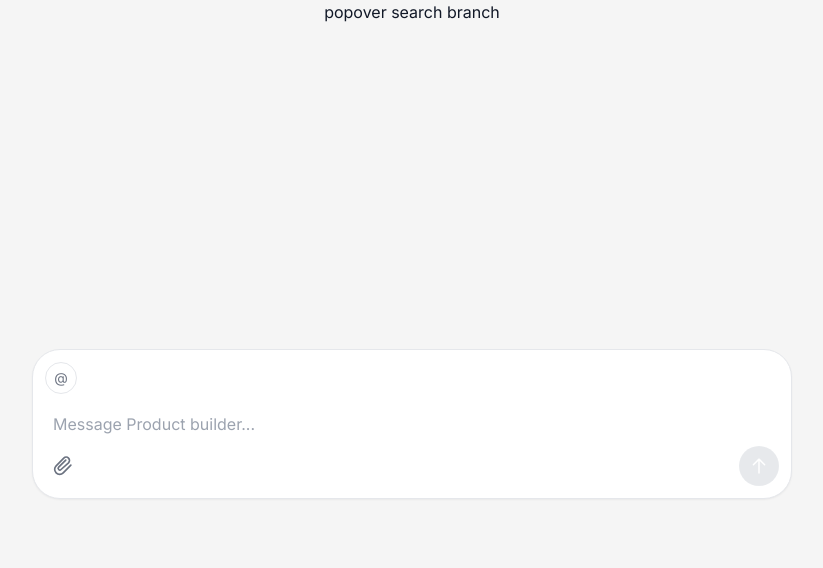
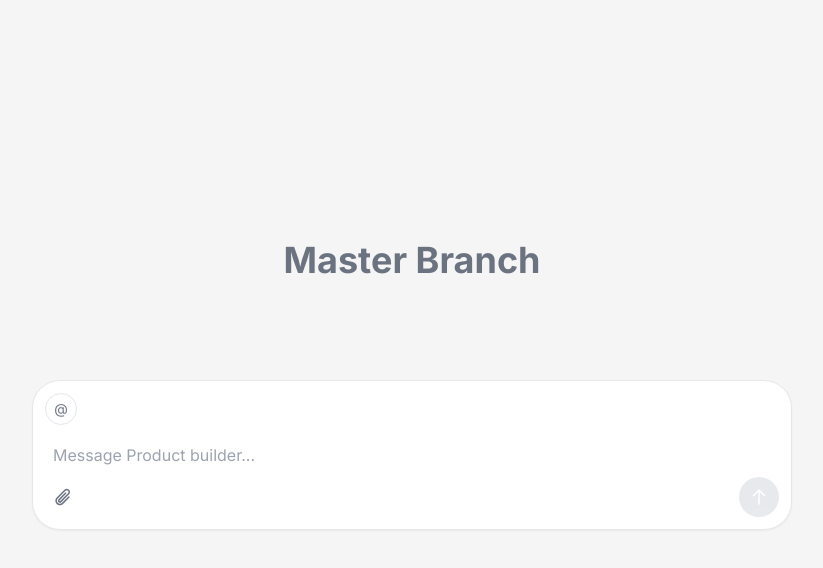
Before and after one commit to powlist/powlist, a React (Vite) app: page / in a window 1280 px wide. Shown: the top 568 px of the page, without its empty margins (228-1051 px from the left). Built offline with nearby package versions, Linux system fonts and the light colour scheme.

Commit message:
Update UI components and styling

```diff
--- a/index.html
+++ b/index.html
@@ -9,7 +9,7 @@
     <link href="https://fonts.googleapis.com/css2?family=Inter:wght@100..900&display=swap" rel="stylesheet">
   </head>
   <body>
-    <h1>popover search branch</h1>
+    <h1 class="text-4xl text-gray-500 font-bold pt-60 pb-10">Master Branch</h1>
     <div id="root"></div>
     <script type="module" src="/src/main.jsx"></script>
   </body>
--- a/src/components/ActionButtons.jsx
+++ b/src/components/ActionButtons.jsx
@@ -1,5 +1,6 @@
 import React from 'react'
 import Button from './Button'
+import Icon from './Icon'
 
 const ActionButtons = ({
   hasContent,
@@ -8,23 +9,8 @@ const ActionButtons = ({
   onSend,
   className = ''
 }) => {
-  const attachmentIcon = (
-    <svg width="20" height="20" viewBox="0 0 24 24" fill="none" className="text-gray-500">
-      <path
-        d="M21.44 11.05l-9.19 9.19a6 6 0 0 1-8.49-8.49l9.19-9.19a4 4 0 0 1 5.66 5.66L9.64 16.2a2 2 0 0 1-2.83-2.83l8.49-8.49"
-        stroke="currentColor"
-        strokeWidth="2"
-        strokeLinecap="round"
-        strokeLinejoin="round"
-      />
-    </svg>
-  )
-
-  const sendIcon = (
-    <svg width="20" height="20" viewBox="0 0 20 20" fill="none" xmlns="http://www.w3.org/2000/svg">
-      <path fillRule="evenodd" clipRule="evenodd" d="M9.46967 2.59467C9.76256 2.30178 10.2374 2.30178 10.5303 2.59467L16.1553 8.21967C16.4482 8.51256 16.4482 8.98744 16.1553 9.28033C15.8624 9.57322 15.3876 9.57322 15.0947 9.28033L10.75 4.93566V16.875C10.75 17.2892 10.4142 17.625 10 17.625C9.58579 17.625 9.25 17.2892 9.25 16.875V4.93566L4.90533 9.28033C4.61244 9.57322 4.13756 9.57322 3.84467 9.28033C3.55178 8.98744 3.55178 8.51256 3.84467 8.21967L9.46967 2.59467Z" fill="white"/>
-    </svg>
-  )
+  const attachmentIcon = <Icon name="IconPaperclip" className="w-5 h-5" color="#6B7280" />
+  const sendIcon = <Icon name="IconArrowUp" className="w-5 h-5" color="white" />
 
   return (
     <div className={`flex items-center justify-between ${className}`}>
--- a/src/components/ContextPopover.jsx
+++ b/src/components/ContextPopover.jsx
@@ -1,5 +1,6 @@
 import React, { useRef, useEffect, useState } from 'react'
 import { getContextCategory, contextDatabase } from '../data/contextDatabase'
+import Icon from './Icon'
 
 const ContextPopover = ({
   isOpen,
@@ -169,14 +170,9 @@ const ContextPopover = ({
       {/* Search input */}
       <div className="p-2 border-gray-100" onClick={(e) => e.stopPropagation()}>
         <div className="relative">
-          <svg
-            className="absolute left-3 top-1/2 transform -translate-y-1/2 w-4 h-4 text-gray-500 pointer-events-none"
-            fill="none"
-            stroke="currentColor"
-            viewBox="0 0 24 24"
-          >
-            <path strokeLinecap="round" strokeLinejoin="round" strokeWidth="2" d="M21 21l-6-6m2-5a7 7 0 11-14 0 7 7 0 0114 0z" />
-          </svg>
+          <div className="absolute left-3 top-1/2 transform -translate-y-1/2 pointer-events-none">
+            <Icon name="IconMagnifyingGlass" className="w-4 h-4" color="#6B7280" />
+          </div>
           <input
             type="text"
             placeholder="Search"
@@ -194,11 +190,9 @@ const ContextPopover = ({
                 e.stopPropagation()
                 onSearchChange({ target: { value: '' } })
               }}
-              className="absolute right-3 top-1/2 transform -translate-y-1/2 w-4 h-4 text-gray-400 hover:text-gray-600 transition-colors z-20"
+              className="absolute right-3 top-1/2 transform -translate-y-1/2 text-gray-400 hover:text-gray-600 transition-colors z-20"
             >
-              <svg width="16" height="16" viewBox="0 0 24 24" fill="none" stroke="currentColor" strokeWidth="2">
-                <path d="M18 6L6 18M6 6l12 12" strokeLinecap="round" strokeLinejoin="round"/>
-              </svg>
+              <Icon name="IconX" className="w-4 h-4" color="currentColor" />
             </button>
           )}
         </div>
@@ -278,21 +272,15 @@ const ContextPopover = ({
                   >
                     <div className="flex items-center gap-2">
                       {/* Category Icon */}
-                      <div className="w-5 h-5 flex items-center justify-center">
-                        <img
-                          src={`/icons/${category.icon}.svg`}
-                          alt={category.name}
-                          width="20"
-                          height="20"
-                          className="opacity-50"
-                        />
-                      </div>
+                      <Icon
+                        name={category.icon}
+                        className="w-5 h-5 opacity-50"
+                        color="#6B7280"
+                      />
                       <span className="text-sm font-medium">{category.name}</span>
                     </div>
                     {/* Chevron */}
-                    <svg width="16" height="16" viewBox="0 0 24 24" fill="none" className="text-gray-400">
-                      <path d="M9 18l6-6-6-6" stroke="currentColor" strokeWidth="2" strokeLinecap="round" strokeLinejoin="round"/>
-                    </svg>
+                    <Icon name="IconCaretRight" className="w-4 h-4" color="#9CA3AF" />
                   </div>
                 </div>
               ))
--- /dev/null
+++ b/src/components/Icon.jsx
@@ -0,0 +1,60 @@
+import React, { useEffect, useState } from 'react'
+
+/**
+ * Icon Component - Loads SVG icons from the /icons/ folder
+ *
+ * @param {string} name - Icon filename without .svg extension (e.g., "IconPlus", "banner", "code")
+ * @param {string} className - Tailwind classes for sizing and positioning
+ * @param {string} color - Color for the icon (supports any CSS color value)
+ * @param {object} style - Additional inline styles
+ */
+const Icon = ({ name, className = "w-4 h-4", color = "currentColor", style = {} }) => {
+  const [svgContent, setSvgContent] = useState(null)
+
+  useEffect(() => {
+    const loadSvg = async () => {
+      try {
+        const response = await fetch(`/icons/${name}.svg`)
+        const svgText = await response.text()
+        setSvgContent(svgText)
+      } catch (error) {
+        console.warn(`Failed to load icon: ${name}`)
+        setSvgContent(null)
+      }
+    }
+
+    if (name) {
+      loadSvg()
+    }
+  }, [name])
+
+  // If no SVG content loaded, show a simple fallback icon
+  if (!svgContent) {
+    return (
+      <div className={className} style={{ color, ...style }}>
+        <svg width="16" height="16" viewBox="0 0 20 20" fill="none" xmlns="http://www.w3.org/2000/svg">
+          <path fillRule="evenodd" clipRule="evenodd" d="M10 1.75C5.44365 1.75 1.75 5.44365 1.75 10C1.75 14.5563 5.44365 18.25 10 18.25C14.5563 18.25 18.25 14.5563 18.25 10C18.25 5.44365 14.5563 1.75 10 1.75ZM3.25 10C3.25 6.27208 6.27208 3.25 10 3.25C13.7279 3.25 16.75 6.27208 16.75 10C16.75 13.7279 13.7279 16.75 10 16.75C6.27208 16.75 3.25 13.7279 3.25 10Z" fill="currentColor"/>
+        </svg>
+      </div>
+    )
+  }
+
+  // Replace fill colors and add size constraints to the SVG
+  let coloredSvg = svgContent.replace(/fill="#[^"]*"/g, `fill="${color}"`)
+
+  // Add width and height attributes to ensure proper sizing
+  coloredSvg = coloredSvg.replace(
+    /<svg([^>]*)>/,
+    '<svg$1 width="100%" height="100%" style="width: 100%; height: 100%;">'
+  )
+
+  return (
+    <div
+      className={className}
+      style={{ display: 'flex', alignItems: 'center', justifyContent: 'center', ...style }}
+      dangerouslySetInnerHTML={{ __html: coloredSvg }}
+    />
+  )
+}
+
+export default Icon
--- a/src/components/Pill.jsx
+++ b/src/components/Pill.jsx
@@ -1,55 +1,6 @@
 import React, { useRef, useEffect, useState } from 'react'
 import Tooltip from './Tooltip'
-
-// Icon component to handle SVG icons
-const Icon = ({ name, className = "w-4 h-4", color = "currentColor" }) => {
-  const [svgContent, setSvgContent] = useState(null)
-
-  useEffect(() => {
-    const loadSvg = async () => {
-      try {
-        const response = await fetch(`/icons/${name}.svg`)
-        const svgText = await response.text()
-        setSvgContent(svgText)
-      } catch (error) {
-        console.warn(`Failed to load icon: ${name}`)
-        setSvgContent(null)
-      }
-    }
-
-    if (name) {
-      loadSvg()
-    }
-  }, [name])
-
-  // If no SVG content loaded, show a simple tag icon as fallback
-  if (!svgContent) {
-    return (
-      <div className={className} style={{ color }}>
-        <svg width="16" height="16" viewBox="0 0 20 20" fill="none" xmlns="http://www.w3.org/2000/svg">
-          <path fillRule="evenodd" clipRule="evenodd" d="M10 1.75C5.44365 1.75 1.75 5.44365 1.75 10C1.75 14.5563 5.44365 18.25 10 18.25C14.5563 18.25 18.25 14.5563 18.25 10C18.25 5.44365 14.5563 1.75 10 1.75ZM3.25 10C3.25 6.27208 6.27208 3.25 10 3.25C13.7279 3.25 16.75 6.27208 16.75 10C16.75 13.7279 13.7279 16.75 10 16.75C6.27208 16.75 3.25 13.7279 3.25 10Z" fill="currentColor"/>
-        </svg>
-      </div>
-    )
-  }
-
-  // Replace fill colors and add size constraints to the SVG
-  let coloredSvg = svgContent.replace(/fill="#[^"]*"/g, `fill="${color}"`)
-
-  // Add width and height attributes to ensure proper sizing
-  coloredSvg = coloredSvg.replace(
-    /<svg([^>]*)>/,
-    '<svg$1 width="100%" height="100%" style="width: 100%; height: 100%;">'
-  )
-
-  return (
-    <div
-      className={className}
-      style={{ display: 'flex', alignItems: 'center', justifyContent: 'center' }}
-      dangerouslySetInnerHTML={{ __html: coloredSvg }}
-    />
-  )
-}
+import Icon from './Icon'
 
 /**
  * Pill Component with Dynamic Icons
--- a/src/components/PromptInput.jsx
+++ b/src/components/PromptInput.jsx
@@ -209,8 +209,16 @@ const PromptInput = ({
 
   const handleSend = () => {
     if (value.trim() && onSend) {
-      onSend(value.trim())
+      // Attach selected contexts to the message
+      let messageToSend = value.trim()
+      if (selectedContexts.length > 0) {
+        const contextsString = selectedContexts.map(ctx => `@${ctx}`).join(' ')
+        messageToSend = `${contextsString}\n\n${messageToSend}`
+      }
+
+      onSend(messageToSend)
       setValue('')
+      setSelectedContexts([]) // Clear selected contexts after sending
       setSuggestionAccepted(false) // Reset suggestion state when sending
     }
   }
--- a/src/components/SuggestionBox.jsx
+++ b/src/components/SuggestionBox.jsx
@@ -12,7 +12,7 @@ const SuggestionBox = ({
 
   return (
     <div className={`mx-1 mb-2 mt-1 ${className}`}>
-      <div className="bg-gray-100 rounded-xl p-3">
+      <div className="bg-gray-100 rounded-2xl p-3">
         <div className="text-sm text-gray-600 leading-relaxed mb-3">
           {suggestion}
         </div>
@@ -28,7 +28,7 @@ const SuggestionBox = ({
               onClick={onAccept}
               className="px-3 py-1.5 text-sm text-white bg-gray-500 hover:bg-gray-600 rounded-lg shadow-sm transition-all duration-200"
             >
-              Accept
+              Apply
             </button>
           </div>
         )}
--- a/src/index.css
+++ b/src/index.css
@@ -15,7 +15,7 @@ body {
 #root {
   min-height: 100vh;
   display: flex;
-  align-items: center;
+  align-items: flex-start;
   justify-content: center;
   padding: 20px;
 }
```
